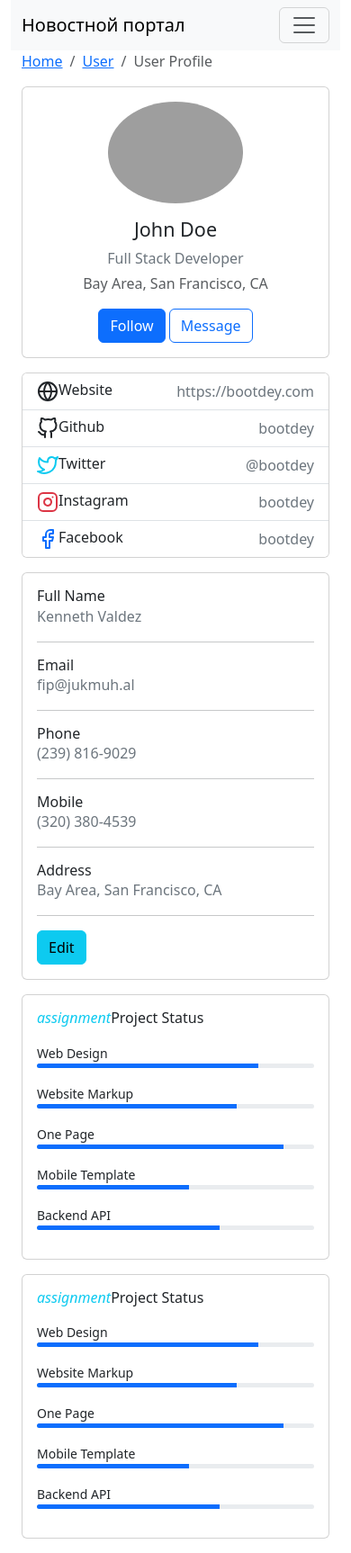
After one commit to BicheoolAyas/flask, a Flask app: page /prifile/1 in a window 390 px wide. The commit adds this page. Shown: the whole page at 90% size. Run offline with Flask 3, Linux system fonts and the light colour scheme; grey boxes are pictures that could not be loaded.

Commit message:
Появились сообщения пользователям, так-же создан профайл пользователя

```diff
--- a/news/news_khasan/templates/base.html
+++ b/news/news_khasan/templates/base.html
@@ -46,7 +46,7 @@
                   </a>
                   <ul class="dropdown-menu">
                     <li><a class="dropdown-item" href="#">Админка</a></li>
-                    <li><a class="dropdown-item" href="#">Моя страничка</a></li>
+                    <li><a class="dropdown-item" href="{{ url_for('user_profile', id=current_user.id) }}">Моя страничка</a></li>
                     <li><a class="dropdown-item" href="{{  url_for('create_post')  }}">Добавить статью</a></li>
                     <li><hr class="dropdown-divider"></li>
                     <li><a class="dropdown-item" href="{{ url_for('logout') }}">Выйти</a></li>
@@ -58,8 +58,10 @@
         </div>
       </div>
     </nav>
-    {% block body%}
-    {% endblock body%}
+{% include 'news/components/_messages.html' %}
+{% block body%}
+
+{% endblock body%}
 </div>
 
 <script src="https://cdn.jsdelivr.net/npm/bootstrap@5.3.3/dist/js/bootstrap.bundle.min.js" integrity="sha384-YvpcrYf0tY3lHB60NNkmXc5s9fDVZLESaAA55NDzOxhy9GkcIdslK1eN7N6jIeHz" crossorigin="anonymous"></script>
--- /dev/null
+++ b/news/news_khasan/templates/news/components/_messages.html
@@ -0,0 +1,18 @@
+{% with errors = get_flashed_messages(category_filter=["error"]) %}
+    {% if errors %}
+        {% for message in errors %}
+        <div class="alert alert-danger alert-dismissible fade show" role="alert">
+            {{ message }}
+            <button type="button" class="btn-close" data-bs-dismiss="alert" aria-label="Закрыть"></button>
+        </div>
+        {% endfor %}
+    {% endif %}
+    {% if not errors %}
+        {% for message in get_flashed_messages() %}
+        <div class="alert alert-success alert-dismissible fade show" role="alert">
+            {{ message }}
+            <button type="button" class="btn-close" data-bs-dismiss="alert" aria-label="Закрыть"></button>
+        </div>
+        {% endfor %}
+    {% endif %}
+{% endwith %}
--- a/news/news_khasan/templates/news/index.html
+++ b/news/news_khasan/templates/news/index.html
@@ -6,6 +6,9 @@
 
 {% block body %}
 {% include 'news/components/_category_button.html' %}
+{% for message in get_flashed_messages() %}
+
+{% endfor %}
 
 <div class="row">
     {% include 'news/components/_post_card.html' %}
--- /dev/null
+++ b/news/news_khasan/templates/news/user_profile.html
@@ -0,0 +1,182 @@
+{% extends 'base.html' %}
+
+{% block title %}
+Профайл
+{% endblock title %}
+
+{% block body %}
+<div class="container">
+    <div class="main-body">
+
+          <!-- Breadcrumb -->
+          <nav aria-label="breadcrumb" class="main-breadcrumb">
+            <ol class="breadcrumb">
+              <li class="breadcrumb-item"><a href="index.html">Home</a></li>
+              <li class="breadcrumb-item"><a href="javascript:void(0)">User</a></li>
+              <li class="breadcrumb-item active" aria-current="page">User Profile</li>
+            </ol>
+          </nav>
+          <!-- /Breadcrumb -->
+
+          <div class="row gutters-sm">
+            <div class="col-md-4 mb-3">
+              <div class="card">
+                <div class="card-body">
+                  <div class="d-flex flex-column align-items-center text-center">
+                    <img src="https://bootdey.com/img/Content/avatar/avatar7.png" alt="Admin" class="rounded-circle" width="150">
+                    <div class="mt-3">
+                      <h4>John Doe</h4>
+                      <p class="text-secondary mb-1">Full Stack Developer</p>
+                      <p class="text-muted font-size-sm">Bay Area, San Francisco, CA</p>
+                      <button class="btn btn-primary">Follow</button>
+                      <button class="btn btn-outline-primary">Message</button>
+                    </div>
+                  </div>
+                </div>
+              </div>
+              <div class="card mt-3">
+                <ul class="list-group list-group-flush">
+                  <li class="list-group-item d-flex justify-content-between align-items-center flex-wrap">
+                    <h6 class="mb-0"><svg xmlns="http://www.w3.org/2000/svg" width="24" height="24" viewBox="0 0 24 24" fill="none" stroke="currentColor" stroke-width="2" stroke-linecap="round" stroke-linejoin="round" class="feather feather-globe mr-2 icon-inline"><circle cx="12" cy="12" r="10"></circle><line x1="2" y1="12" x2="22" y2="12"></line><path d="M12 2a15.3 15.3 0 0 1 4 10 15.3 15.3 0 0 1-4 10 15.3 15.3 0 0 1-4-10 15.3 15.3 0 0 1 4-10z"></path></svg>Website</h6>
+                    <span class="text-secondary">https://bootdey.com</span>
+                  </li>
+                  <li class="list-group-item d-flex justify-content-between align-items-center flex-wrap">
+                    <h6 class="mb-0"><svg xmlns="http://www.w3.org/2000/svg" width="24" height="24" viewBox="0 0 24 24" fill="none" stroke="currentColor" stroke-width="2" stroke-linecap="round" stroke-linejoin="round" class="feather feather-github mr-2 icon-inline"><path d="M9 19c-5 1.5-5-2.5-7-3m14 6v-3.87a3.37 3.37 0 0 0-.94-2.61c3.14-.35 6.44-1.54 6.44-7A5.44 5.44 0 0 0 20 4.77 5.07 5.07 0 0 0 19.91 1S18.73.65 16 2.48a13.38 13.38 0 0 0-7 0C6.27.65 5.09 1 5.09 1A5.07 5.07 0 0 0 5 4.77a5.44 5.44 0 0 0-1.5 3.78c0 5.42 3.3 6.61 6.44 7A3.37 3.37 0 0 0 9 18.13V22"></path></svg>Github</h6>
+                    <span class="text-secondary">bootdey</span>
+                  </li>
+                  <li class="list-group-item d-flex justify-content-between align-items-center flex-wrap">
+                    <h6 class="mb-0"><svg xmlns="http://www.w3.org/2000/svg" width="24" height="24" viewBox="0 0 24 24" fill="none" stroke="currentColor" stroke-width="2" stroke-linecap="round" stroke-linejoin="round" class="feather feather-twitter mr-2 icon-inline text-info"><path d="M23 3a10.9 10.9 0 0 1-3.14 1.53 4.48 4.48 0 0 0-7.86 3v1A10.66 10.66 0 0 1 3 4s-4 9 5 13a11.64 11.64 0 0 1-7 2c9 5 20 0 20-11.5a4.5 4.5 0 0 0-.08-.83A7.72 7.72 0 0 0 23 3z"></path></svg>Twitter</h6>
+                    <span class="text-secondary">@bootdey</span>
+                  </li>
+                  <li class="list-group-item d-flex justify-content-between align-items-center flex-wrap">
+                    <h6 class="mb-0"><svg xmlns="http://www.w3.org/2000/svg" width="24" height="24" viewBox="0 0 24 24" fill="none" stroke="currentColor" stroke-width="2" stroke-linecap="round" stroke-linejoin="round" class="feather feather-instagram mr-2 icon-inline text-danger"><rect x="2" y="2" width="20" height="20" rx="5" ry="5"></rect><path d="M16 11.37A4 4 0 1 1 12.63 8 4 4 0 0 1 16 11.37z"></path><line x1="17.5" y1="6.5" x2="17.51" y2="6.5"></line></svg>Instagram</h6>
+                    <span class="text-secondary">bootdey</span>
+                  </li>
+                  <li class="list-group-item d-flex justify-content-between align-items-center flex-wrap">
+                    <h6 class="mb-0"><svg xmlns="http://www.w3.org/2000/svg" width="24" height="24" viewBox="0 0 24 24" fill="none" stroke="currentColor" stroke-width="2" stroke-linecap="round" stroke-linejoin="round" class="feather feather-facebook mr-2 icon-inline text-primary"><path d="M18 2h-3a5 5 0 0 0-5 5v3H7v4h3v8h4v-8h3l1-4h-4V7a1 1 0 0 1 1-1h3z"></path></svg>Facebook</h6>
+                    <span class="text-secondary">bootdey</span>
+                  </li>
+                </ul>
+              </div>
+            </div>
+            <div class="col-md-8">
+              <div class="card mb-3">
+                <div class="card-body">
+                  <div class="row">
+                    <div class="col-sm-3">
+                      <h6 class="mb-0">Full Name</h6>
+                    </div>
+                    <div class="col-sm-9 text-secondary">
+                      Kenneth Valdez
+                    </div>
+                  </div>
+                  <hr>
+                  <div class="row">
+                    <div class="col-sm-3">
+                      <h6 class="mb-0">Email</h6>
+                    </div>
+                    <div class="col-sm-9 text-secondary">
+                      fip@jukmuh.al
+                    </div>
+                  </div>
+                  <hr>
+                  <div class="row">
+                    <div class="col-sm-3">
+                      <h6 class="mb-0">Phone</h6>
+                    </div>
+                    <div class="col-sm-9 text-secondary">
+                      (239) 816-9029
+                    </div>
+                  </div>
+                  <hr>
+                  <div class="row">
+                    <div class="col-sm-3">
+                      <h6 class="mb-0">Mobile</h6>
+                    </div>
+                    <div class="col-sm-9 text-secondary">
+                      (320) 380-4539
+                    </div>
+                  </div>
+                  <hr>
+                  <div class="row">
+                    <div class="col-sm-3">
+                      <h6 class="mb-0">Address</h6>
+                    </div>
+                    <div class="col-sm-9 text-secondary">
+                      Bay Area, San Francisco, CA
+                    </div>
+                  </div>
+                  <hr>
+                  <div class="row">
+                    <div class="col-sm-12">
+                      <a class="btn btn-info " target="__blank" href="https://www.bootdey.com/snippets/view/profile-edit-data-and-skills">Edit</a>
+                    </div>
+                  </div>
+                </div>
+              </div>
+
+              <div class="row gutters-sm">
+                <div class="col-sm-6 mb-3">
+                  <div class="card h-100">
+                    <div class="card-body">
+                      <h6 class="d-flex align-items-center mb-3"><i class="material-icons text-info mr-2">assignment</i>Project Status</h6>
+                      <small>Web Design</small>
+                      <div class="progress mb-3" style="height: 5px">
+                        <div class="progress-bar bg-primary" role="progressbar" style="width: 80%" aria-valuenow="80" aria-valuemin="0" aria-valuemax="100"></div>
+                      </div>
+                      <small>Website Markup</small>
+                      <div class="progress mb-3" style="height: 5px">
+                        <div class="progress-bar bg-primary" role="progressbar" style="width: 72%" aria-valuenow="72" aria-valuemin="0" aria-valuemax="100"></div>
+                      </div>
+                      <small>One Page</small>
+                      <div class="progress mb-3" style="height: 5px">
+                        <div class="progress-bar bg-primary" role="progressbar" style="width: 89%" aria-valuenow="89" aria-valuemin="0" aria-valuemax="100"></div>
+                      </div>
+                      <small>Mobile Template</small>
+                      <div class="progress mb-3" style="height: 5px">
+                        <div class="progress-bar bg-primary" role="progressbar" style="width: 55%" aria-valuenow="55" aria-valuemin="0" aria-valuemax="100"></div>
+                      </div>
+                      <small>Backend API</small>
+                      <div class="progress mb-3" style="height: 5px">
+                        <div class="progress-bar bg-primary" role="progressbar" style="width: 66%" aria-valuenow="66" aria-valuemin="0" aria-valuemax="100"></div>
+                      </div>
+                    </div>
+                  </div>
+                </div>
+                <div class="col-sm-6 mb-3">
+                  <div class="card h-100">
+                    <div class="card-body">
+                      <h6 class="d-flex align-items-center mb-3"><i class="material-icons text-info mr-2">assignment</i>Project Status</h6>
+                      <small>Web Design</small>
+                      <div class="progress mb-3" style="height: 5px">
+                        <div class="progress-bar bg-primary" role="progressbar" style="width: 80%" aria-valuenow="80" aria-valuemin="0" aria-valuemax="100"></div>
+                      </div>
+                      <small>Website Markup</small>
+                      <div class="progress mb-3" style="height: 5px">
+                        <div class="progress-bar bg-primary" role="progressbar" style="width: 72%" aria-valuenow="72" aria-valuemin="0" aria-valuemax="100"></div>
+                      </div>
+                      <small>One Page</small>
+                      <div class="progress mb-3" style="height: 5px">
+                        <div class="progress-bar bg-primary" role="progressbar" style="width: 89%" aria-valuenow="89" aria-valuemin="0" aria-valuemax="100"></div>
+                      </div>
+                      <small>Mobile Template</small>
+                      <div class="progress mb-3" style="height: 5px">
+                        <div class="progress-bar bg-primary" role="progressbar" style="width: 55%" aria-valuenow="55" aria-valuemin="0" aria-valuemax="100"></div>
+                      </div>
+                      <small>Backend API</small>
+                      <div class="progress mb-3" style="height: 5px">
+                        <div class="progress-bar bg-primary" role="progressbar" style="width: 66%" aria-valuenow="66" aria-valuemin="0" aria-valuemax="100"></div>
+                      </div>
+                    </div>
+                  </div>
+                </div>
+              </div>
+
+
+
+            </div>
+          </div>
+
+        </div>
+    </div>
+{% endblock body %}
--- a/news/news_khasan/templates/news/user_registration.html
+++ b/news/news_khasan/templates/news/user_registration.html
@@ -8,6 +8,7 @@
  <form action="{{ url_for('user_registration') }}" method="POST">
     <div class="d-flex justify-content-center">
         <div class="col-md-8">
+            {% include 'news/components/_form_errors.html' %}
             <h2 class="text-center">
                 Регистрация пользователя
             </h2>
--- a/news/news_khasan/views.py
+++ b/news/news_khasan/views.py
@@ -4,9 +4,9 @@ from werkzeug.utils import secure_filename
 from werkzeug.security import generate_password_hash
 from werkzeug.security import check_password_hash
 
-from flask import render_template, request, abort, redirect, url_for
+from flask import render_template, request, abort, redirect, url_for, flash
 from sqlalchemy.exc import IntegrityError
-from flask_login import LoginManager, login_user, logout_user
+from flask_login import LoginManager, login_user, logout_user, login_required
 
 from news_khasan import db, app
 from news_khasan.forms import PostForm
@@ -35,7 +35,10 @@ def user_login():
         user = Users.query.filter_by(username=form.username.data).first()
         if user and check_password_hash(user.password, form.password.data):
             login_user(user)
+            flash('Вы успешно вошли в систему')
             return redirect(url_for('index'))
+        else:
+            flash('Неверный логин или пароль', 'error')
 
     return render_template('news/user_login.html', form=form)
 
@@ -62,8 +65,11 @@ def user_registration():
         try:
             db.session.add(user)
             db.session.commit()
+            flash('Аккаунт создан успешно, пожалуйста войдите.')
+            return redirect(url_for('user_login'))
         except IntegrityError:
             db.session.rollback()
+            flash('Пользователь с такими данными уже существует', 'error')
 
     return render_template('news/user_registration.html', form=form)
 
@@ -124,6 +130,7 @@ def page404(e):
 
 
 @app.route('/post/create', methods=['POST', 'GET'])
+@login_required
 def create_post():
     if request.method == 'POST':
         title = request.form['title']
@@ -155,6 +162,7 @@ def delete_post(id: int):
     category = post.category_id
     db.session.delete(post)
     db.session.commit()
+    flash(f'Пост {post.title} успешно удален')
 
     return redirect(url_for('category_list', id=category))
 
@@ -185,6 +193,11 @@ def update_post(id: int):
     return render_template('news/create_post.html', form=form, id=id)
 
 
+@app.route('/prifile/<int:id>')
+def user_profile(id: int):
+    """user profile"""
+    user = Users.query.get(id)
+    return render_template('news/user_profile.html', user=user)
 
 
 # Utils
```
Also changed, not shown: news/news_khasan/templates/news/components/_form_errors.html (added, +10 -0 lines).
